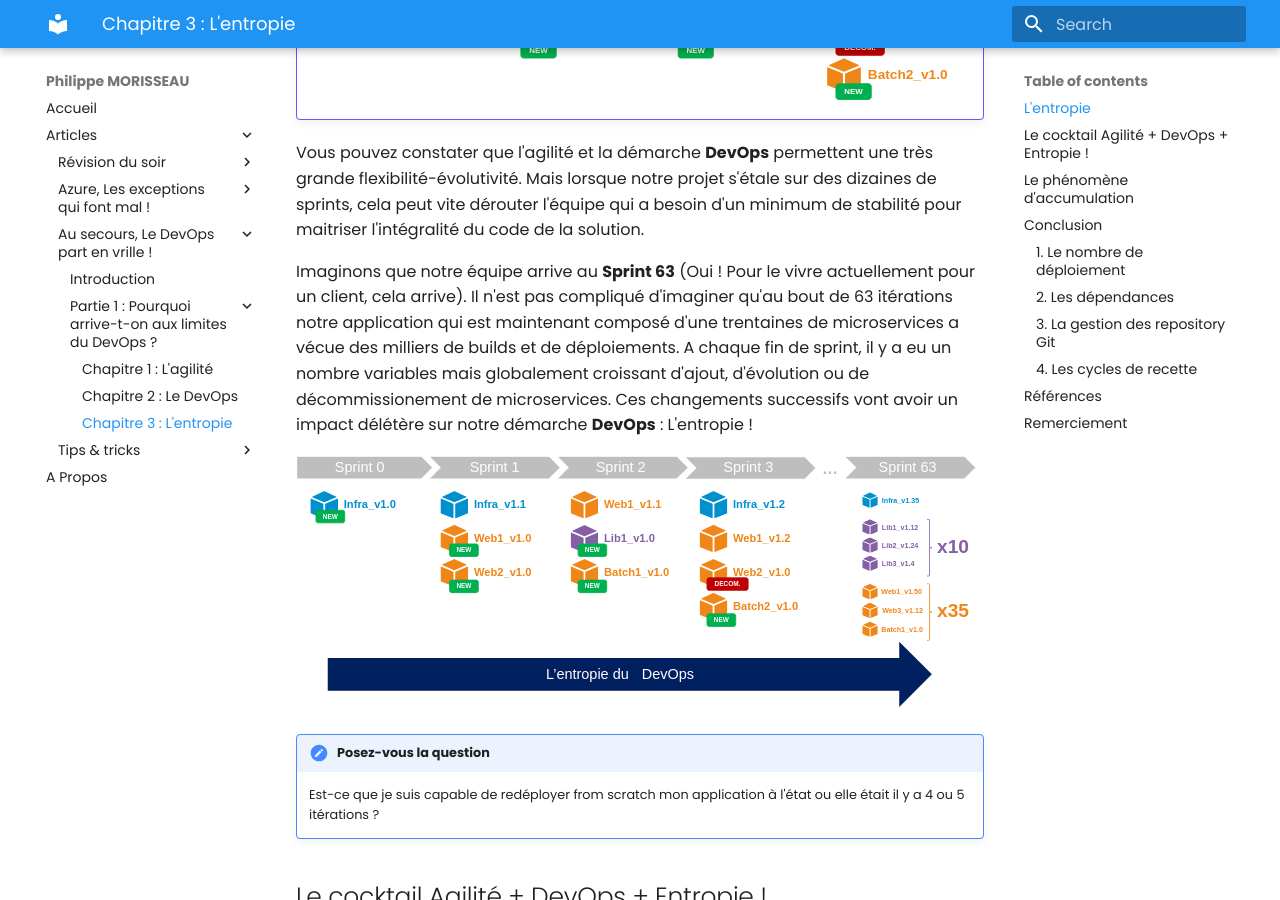
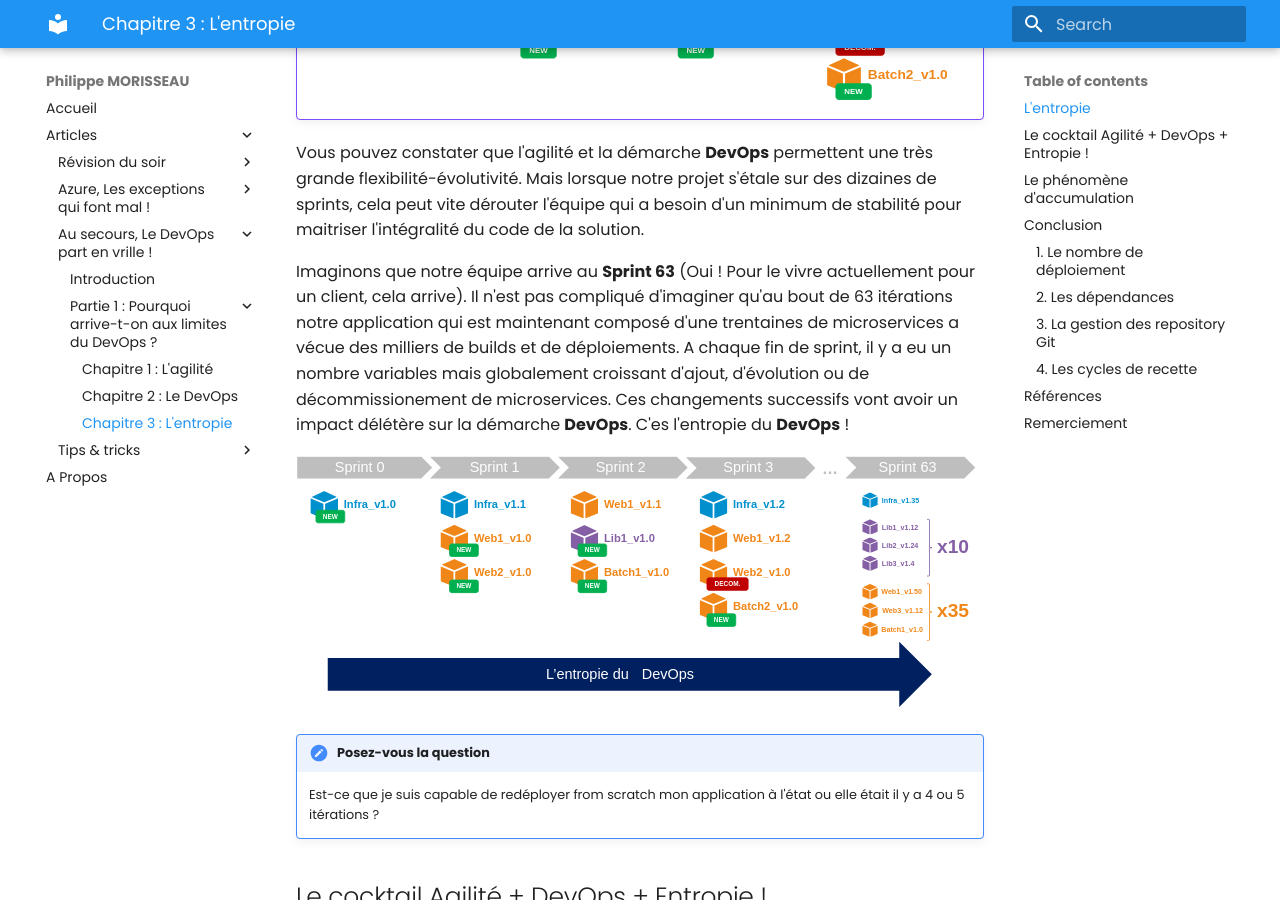
Before and after one commit to Ineaweb/Blog, an MkDocs documentation site: the page built from docs/articles/devops/vrille/03.pourquoi.entropie.md, in a window 1280 px wide and 900 px high, scrolled down 1415 px. Built offline with MkDocs 1.6.1 and Material for MkDocs 9.7.7, drawn with Linux system fonts in a browser that asks for light colours; old or Windows-style settings are respelled for this version of MkDocs.

Commit message:
fix: relecture PMO

```diff
--- a/docs/articles/devops/vrille/03.pourquoi.entropie.md
+++ b/docs/articles/devops/vrille/03.pourquoi.entropie.md
@@ -25,7 +25,7 @@ Le choix d'une architecture microservice est permet de simplifier l'ajout et le
 
 Vous pouvez constater que l'agilité et la démarche **DevOps** permettent une très grande flexibilité-évolutivité. Mais lorsque notre projet s'étale sur des dizaines de sprints, cela peut vite dérouter l'équipe qui a besoin d'un minimum de stabilité pour maitriser l'intégralité du code de la solution.
 
-Imaginons que notre équipe arrive au **Sprint 63** (Oui ! Pour le vivre actuellement pour un client, cela arrive). Il n'est pas compliqué d'imaginer qu'au bout de 63 itérations notre application qui est maintenant composé d'une trentaines de microservices a vécue des milliers de builds et de déploiements. A chaque fin de sprint, il y a eu un nombre variables mais globalement croissant d'ajout, d'évolution ou de décommissionement de microservices. Ces changements successifs vont avoir un impact délétère sur notre démarche **DevOps** : L'entropie !
+Imaginons que notre équipe arrive au **Sprint 63** (Oui ! Pour le vivre actuellement pour un client, cela arrive). Il n'est pas compliqué d'imaginer qu'au bout de 63 itérations notre application qui est maintenant composé d'une trentaines de microservices a vécue des milliers de builds et de déploiements. A chaque fin de sprint, il y a eu un nombre variables mais globalement croissant d'ajout, d'évolution ou de décommissionement de microservices. Ces changements successifs vont avoir un impact délétère sur la démarche **DevOps**. C'es l'entropie du **DevOps** !
 
 ![sprint 63](../../../img/03.pourquoi.lentropie.010.svg)
 
```
